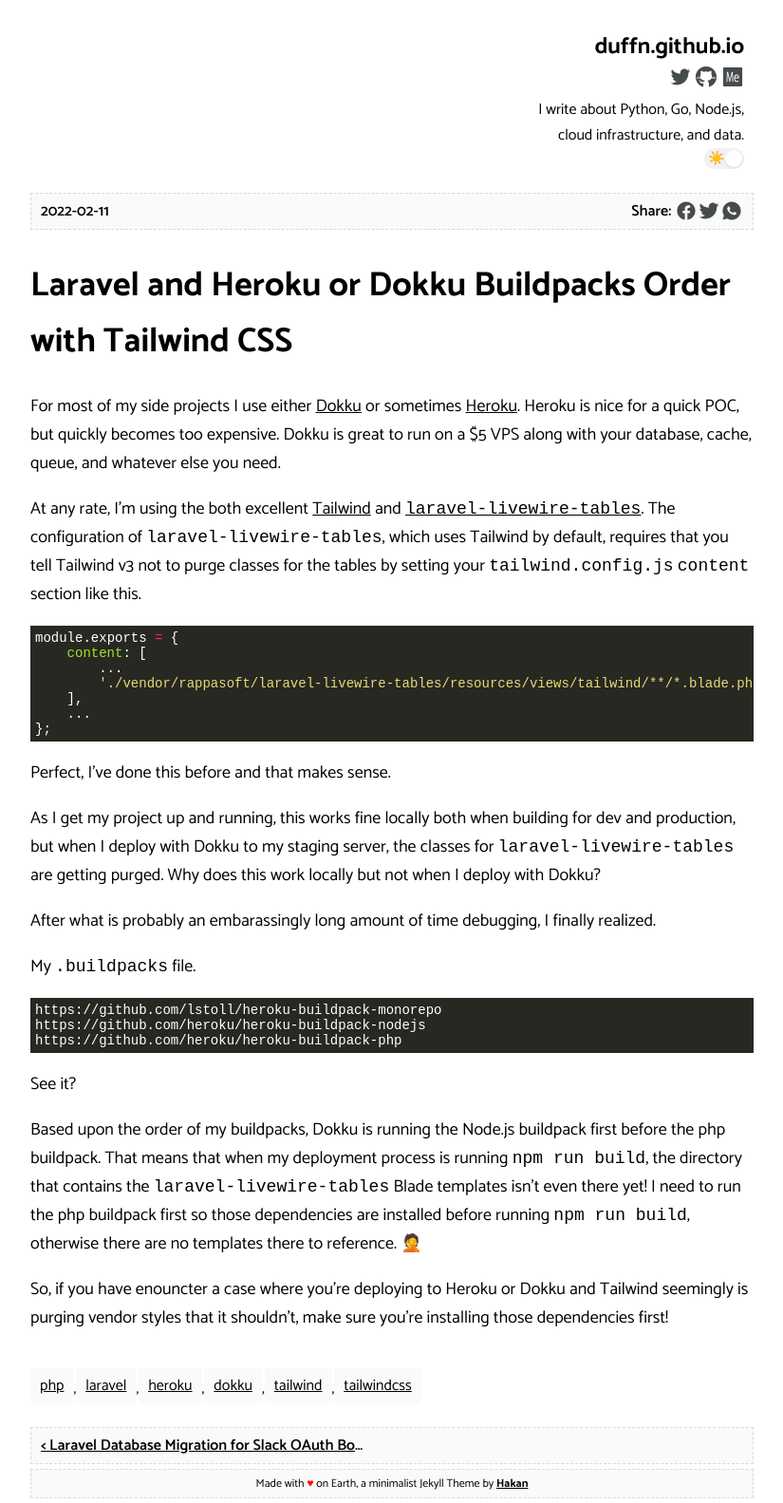
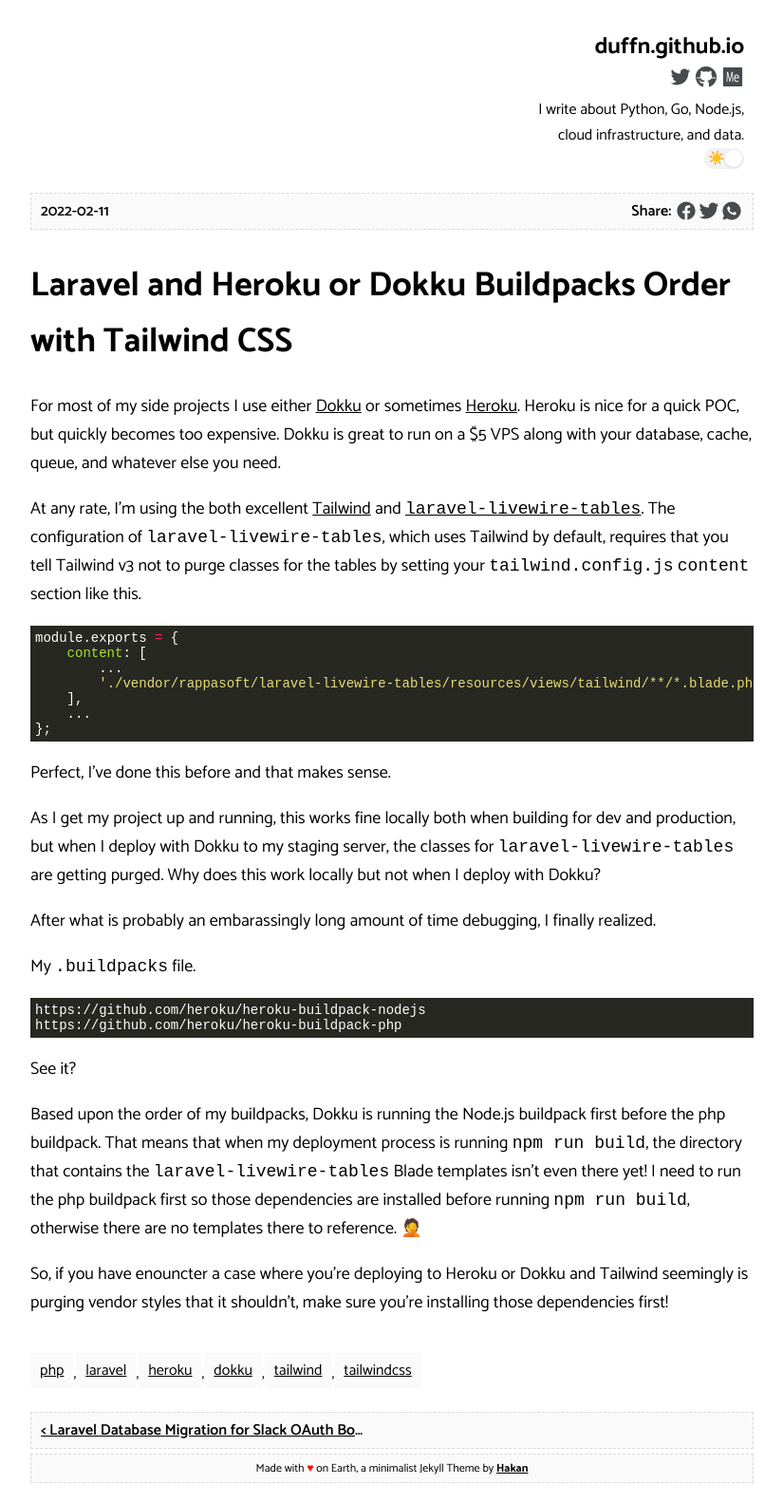
Before and after one commit to duffn/blog, a Jekyll site: the page built from _posts/2022-02-12-laravel-heroku-buildpacks-order.md, in a window 1280 px wide. Shown: the whole page at 95% size, without its empty margins (227-1052 px from the left). Built offline with Jekyll 4.4.1, drawn with Linux system fonts in a browser that asks for light colours; some of the changed lines change nothing that is shown.

Commit message:
Update buildpacks post

````diff
--- a/_posts/2022-02-12-laravel-heroku-buildpacks-order.md
+++ b/_posts/2022-02-12-laravel-heroku-buildpacks-order.md
@@ -32,7 +32,6 @@
 My `.buildpacks` file.
 
 ```
-https://github.com/lstoll/heroku-buildpack-monorepo
 https://github.com/heroku/heroku-buildpack-nodejs
 https://github.com/heroku/heroku-buildpack-php
 ```
````
